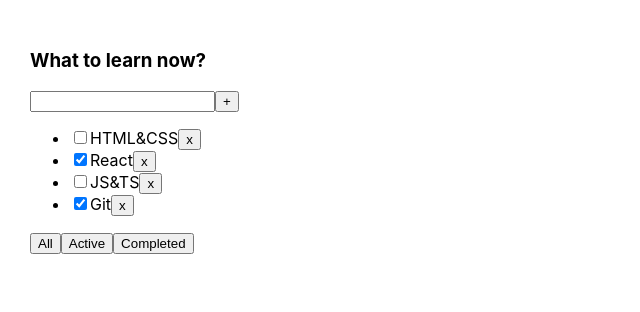
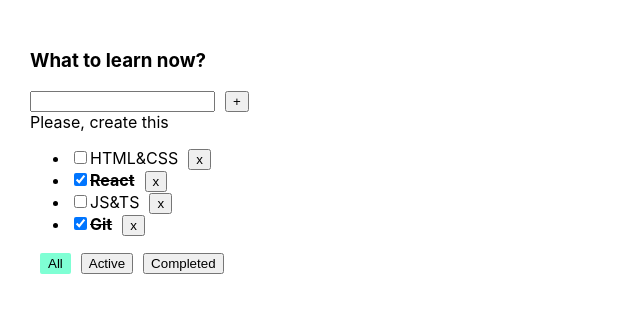
Before and after one commit to ErokhinHeorhii/TodoList, a React (Create React App) app: page / in a window 1280 px wide. Shown: the top 312 px of the page, without its empty margins (0-640 px from the left). Built offline with nearby package versions, Linux system fonts and the light colour scheme.

Commit message:
feat:add checked Task(4 lesson)

```diff
--- a/src/App.css
+++ b/src/App.css
@@ -6,3 +6,23 @@
 .App > div {
   margin-right: 50px;
 }
+
+.isDone{
+  text-decoration: line-through;
+  font-weight: bold;
+}
+
+.btn-active{
+  background-color: aquamarine;
+  transform:rotate3d() ;
+ border: 2px solid aquamarine;
+ border-radius: 2px;
+}
+
+button{
+  margin-left: 10px;
+}
+
+.error{
+  border: 2px solid red;
+}
--- a/src/App.tsx
+++ b/src/App.tsx
@@ -13,6 +13,10 @@ function App() {
     // бывает еще интерфейс -терминал
     // Графический интерфейс у нас в проекте (GUI)
     // GUI-> CRUD(Create, Read, Update, Delete)
+    // С + -одна функция
+    // r +++
+    // U ++!-пропорционально сложности обьекта (сколько свойств столько и функций внесения изменений)
+    // D +
 
     const TodoListTitle = "What to learn now? "
 
@@ -24,7 +28,6 @@ function App() {
             { id: v1(), title: "Git", isDone: true },
         ]
     )
-    // console.log("V1", task[0].id)
 
     const removeTask = (taskId: string) => {
         task = task.filter(item => item.id !== taskId)
@@ -37,10 +40,10 @@ function App() {
     function setFiltertask() {
         let taskForFilter = task;
         if (filter === "active") {
-          return  taskForFilter = task.filter(item => item.isDone === false)
+            return taskForFilter = task.filter(item => item.isDone === false)
         }
         if (filter === "completed") {
-          return  taskForFilter = task.filter(item => item.isDone === true)
+            return taskForFilter = task.filter(item => item.isDone === true)
         }
         return taskForFilter
     }
@@ -49,16 +52,21 @@ function App() {
         filterTask(buttonName)
     }
     // UseState работает асинхронно
+    //
+    const addTask = (title: string) => {
 
-    //
-const addTask=(title:string)=>{
-    const newTask={
-        id: v1(), title: title, isDone: false
+        const newTask = {
+            id: v1(), title, isDone: false
+        }
+
+        let newTaskArray = [newTask, ...task]
+        setTask(newTaskArray)
     }
 
-    let newTaskArray=[ newTask, ...task]
-    setTask(newTaskArray)
-}
+    const changeStatus=(taskId: string, isDone:boolean)=>{
+        setTask(task.map(item=>item.id !== taskId ? item : {...item, isDone}))
+    }
+
 
     return (
         <div className="App">
@@ -66,7 +74,9 @@ const addTask=(title:string)=>{
                 task={setFiltertask()}
                 removeTask={removeTask}
                 changeTask={changeTask}
-                addTask={addTask}/>
+                addTask={addTask}
+                changeStatus={changeStatus}
+                filter={filter}/>
         </div>
     );
 }
--- a/src/TodoList.tsx
+++ b/src/TodoList.tsx
@@ -7,6 +7,8 @@ type TodoListPropsType = {
   removeTask: (taskId: string) => void;
   changeTask: (buttonName: taskFilterType) => void;
   addTask: (title: string) => void;
+  changeStatus: (taskId: string, isDone: boolean) => void
+  filter: taskFilterType
 }
 
 export type TaskType = {
@@ -19,24 +21,38 @@ const TodoList = (props: TodoListPropsType) => {
   const tasksItems = props.task.length ?
     props.task.map(item => {
       return (
-        <li key={item.id}>
-          <input type="checkbox" checked={item.isDone} />
+        <li key={item.id} className={item.isDone ? 'isDone' : ""}>
+          <input
+            type="checkbox" onChange={
+              e => props.changeStatus(item.id, e.currentTarget.checked)
+            } checked={item.isDone} />
+
           <span>{item.title}</span>
-          <button onClick={() => { props.removeTask(item.id) }}>x </button>
+          <button onClick={() => { props.removeTask(item.id) }}>x</button>
         </li>
       )
     }) :
     <div>"No task there"</div>
 
 
-  const [title, setTitle] = useState(' ')
+  const [title, setTitle] = useState<string>(' ')
+  const [error, setError] = useState<boolean>(false)
 
   const addTask = () => {
-    props.addTask(title)
+    const trimTitle = title.trim()
+    if (trimTitle) {
+      props.addTask(trimTitle)
+    } else {
+      setError(true)
+    }
+
     setTitle(' ')
   }
 
   const onChangeHandler = (e: ChangeEvent<HTMLInputElement>) => {
+    if (error) {
+      setError(false)
+    }
     setTitle(e.currentTarget.value)
   }
 
@@ -50,23 +66,30 @@ const TodoList = (props: TodoListPropsType) => {
     return () => { props.changeTask(title) }
   }
 
+  const userMessage = error
+  ?  <div style ={{color:"red"}}>Title is requared! </div>
+  : <div> Please, create this</div>
+
   return (
     <div>
       <h3>{props.title}</h3>
       <div>
-        <input value={title}
+        <input
+          className={error ? "error" : ""}
+          value={title}
           onChange={onChangeHandler}
           onKeyDown={onKeDownHandler}
         />
         <button onClick={addTask}>+</button>
+        {userMessage}
       </div>
       <ul>
         {tasksItems}
       </ul>
       <div>
-        <button onClick={changeTaskHandler('all')}>All</button>
-        <button onClick={changeTaskHandler('active')}>Active</button>
-        <button onClick={changeTaskHandler('completed')}>Completed</button>
+        <button className={props.filter === "all" ? "btn-active" : ""} onClick={changeTaskHandler('all')}>All</button>
+        <button className={props.filter === "active" ? "btn-active" : ""} onClick={changeTaskHandler('active')}>Active</button>
+        <button className={props.filter === "completed" ? "btn-active" : ""} onClick={changeTaskHandler('completed')}>Completed</button>
       </div>
     </div>
 
```
